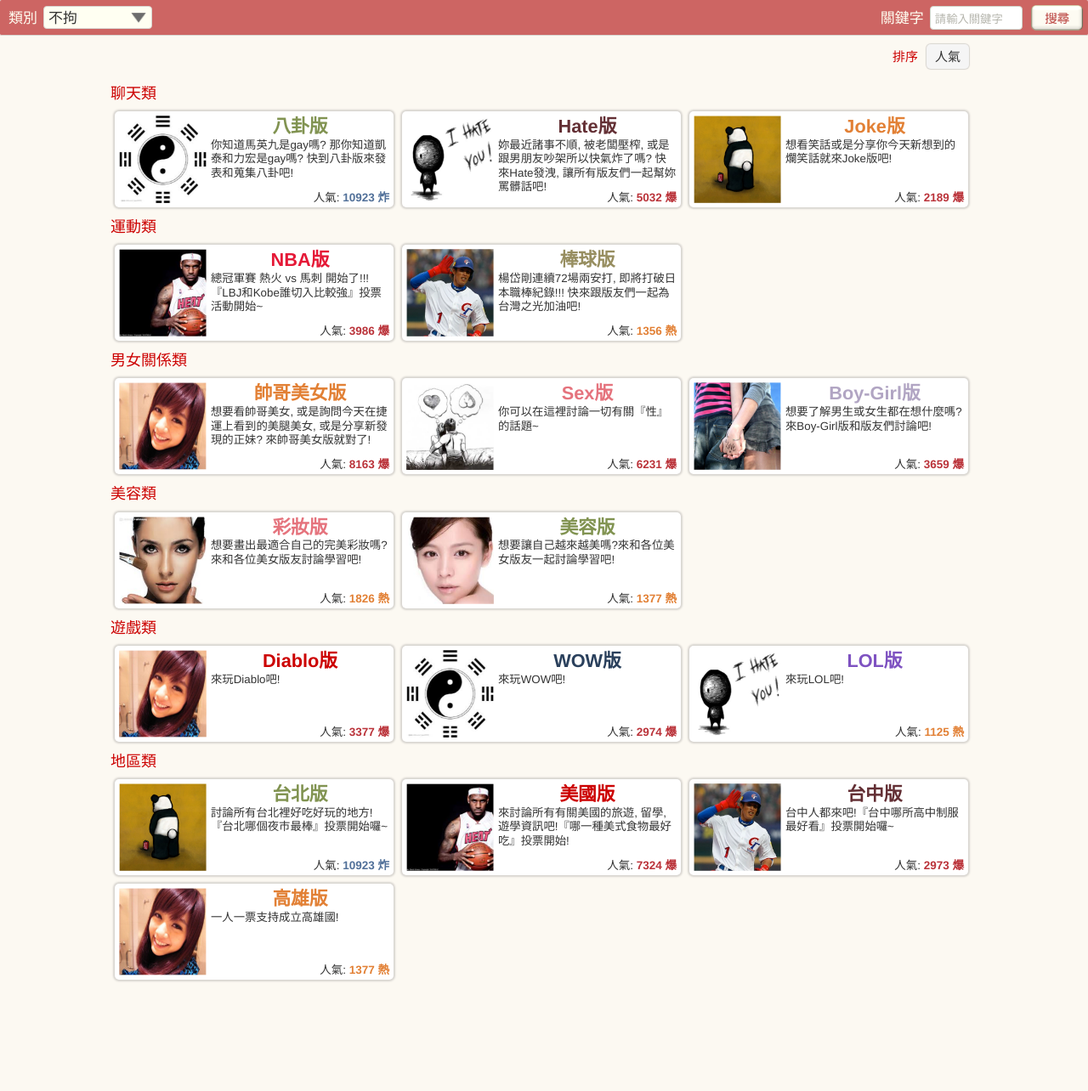
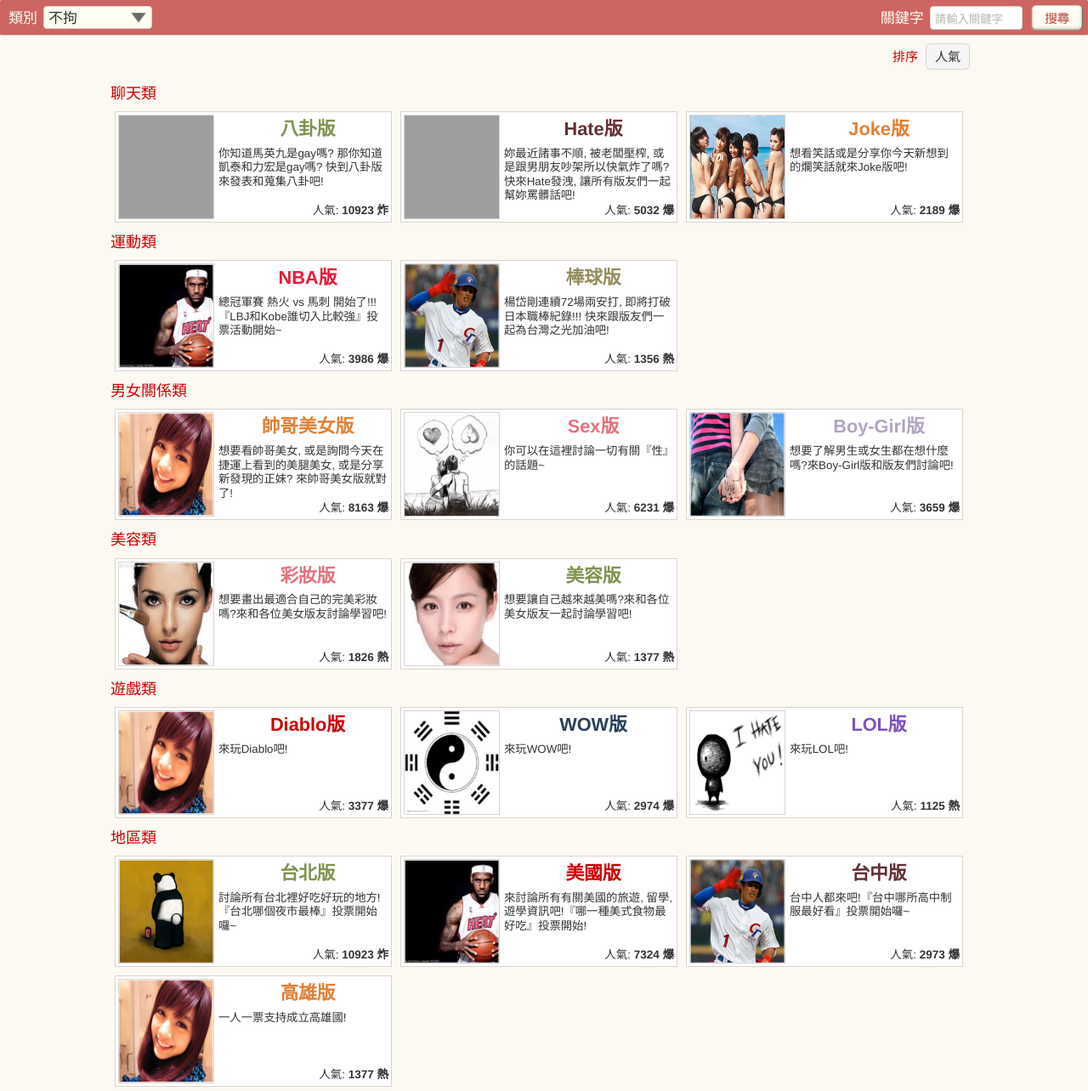
Before and after one commit to Arthur0206/MyClass-Social-Network-Website, a PHP site: page /Board/findBoard.php in a window 1280 px wide. Shown: the part 55-1339 px from the top of the page at 85% size. Before the commit the page ends 1210 px from the top, so only its background shows below. Run offline with PHP 8.4, Linux system fonts and the light colour scheme; some libraries are stand-ins or nearby versions; grey boxes are pictures that could not be loaded.

Commit message:
change board's card style

```diff
--- a/Board/findBoard.php
+++ b/Board/findBoard.php
@@ -66,7 +66,7 @@
 			<div class="board_type_title">聊天類</div>
                         <div class="board_block">
                             <a target="" href="group1.html">
-                                <img class="hot-board-pic" width="103" height="103" src="./BoardPics/1.png">
+                                <img class="hot-board-pic" src="../Pics/talk.jpg">
                             </a>
                             <a target="" href="">
                                 <div class="board_title">
@@ -83,7 +83,7 @@
                         </div>
                         <div class="board_block">
                             <a target="" href="Group1.html">
-                                <img class="hot-board-pic" width="103" height="103" src="./BoardPics/2.png">
+                                <img class="hot-board-pic" src="../Pics/angry-bird-2.png">
                             </a>
                             <a target="" href="">
                                 <div class="board_title">
@@ -99,7 +99,7 @@
                         </div>
                         <div class="board_block">
                             <a target="" href="hotUser.html">
-                                <img class="hot-board-pic" width="103" height="103" src="./BoardPics/3.png">
+                                <img class="hot-board-pic" src="../Pics/girl3.jpg">
                             </a>
                             <a target="" href="">
                                 <div class="board_title">
@@ -259,7 +259,7 @@
                         </div>
                         <div class="board_block">
                             <a target="" href="hotUser.html">
-                                <img class="hot-board-pic" width="103" height="103" src="./BoardPics/1.png">
+                                <img class="hot-board-pic" src="./BoardPics/1.png">
                             </a>
                             <a target="" href="">
                                 <div class="board_title">
@@ -275,7 +275,7 @@
                         </div>
                         <div class="board_block">
                             <a target="" href="hotUser.html">
-                                <img class="hot-board-pic" width="103" height="103" src="./BoardPics/2.png">
+                                <img class="hot-board-pic" src="./BoardPics/2.png">
                             </a>
                             <a target="" href="">
                                 <div class="board_title">
@@ -295,7 +295,7 @@
 			<div class="board_type_title">地區類</div>
                         <div class="board_block">
                             <a target="" href="hotUser.html">
-                                <img class="hot-board-pic" width="103" height="103" src="./BoardPics/3.png">
+                                <img class="hot-board-pic" src="./BoardPics/3.png">
                             </a>
                             <a target="" href="">
                                 <div class="board_title">
--- a/css/mainCss.css
+++ b/css/mainCss.css
@@ -103,15 +103,15 @@ ul {
 }
 .bomb {
 	font-weight: bold;
-	color: #517099;
+	//color: #517099;
 }
 .explode {
 	font-weight: bold;
-	color: #BA3239;
+	//color: #BA3239;
 }
 .hot {
 	font-weight: bold;
-	color: #e28035;
+	//color: #e28035;
 }
 .hidden {
 	display: none;
@@ -686,6 +686,16 @@ li.selected {
 }
 
 /* 討論版的小box */
+.board_title h1 {
+	padding-top: 4px;
+	padding-bottom: 7px;
+}
+.hot-board-pic {
+	border: 1px solid #D8D5D0;
+	height: 121px;
+	width: 111px;
+	padding: 0px;
+}
 .board_type_title {
 	font-size: 120%;
 	color: #CC0000;
@@ -695,20 +705,20 @@ li.selected {
 .board_block {
 	float: left;
 	width: 318px; //250px;
-	height: 103px;
-	padding: 5px;
+	height: 123px;
+	padding: 3px;
 	margin: 5px;
-	border-radius: 5px 5px 5px 5px;
+	//border-radius: 5px 5px 5px 5px;
 	background-color: #FFFFFF;
-	//border: 1px solid #D8D5D0;
-	box-shadow: 0px 0px 2px 2px #D8D5D0;
+	border: 1px solid #D8D5D0;
+	//box-shadow: 0px 0px 2px 2px #D8D5D0;
 	overflow: hidden;
 	z-index: 10;
 	position: relative;
 }
 .board_title {
-	max-width: 210px;
-	height: 89px;
+	max-width: 200px;
+	height: 105px;
 	overflow: hidden;
 	float: left;
 	margin-left: 5px;
@@ -1247,10 +1257,3 @@ hr {
 #article_panel {
 
 }
-
-/* 討論版頁面 */
-#board_panel {
-	width: 1015px;
-	//overflow: hidden;
-	margin: auto;
-}
```
Also changed, not shown: other parts of Board/findBoard.php (+11 -11 lines), css/board.css (+8 -1 lines).
